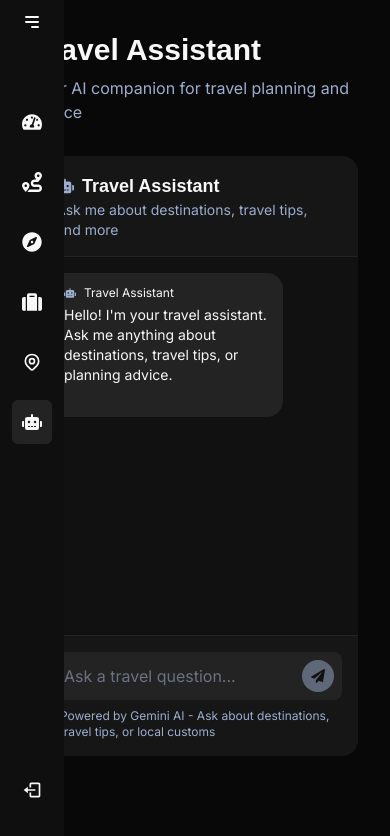
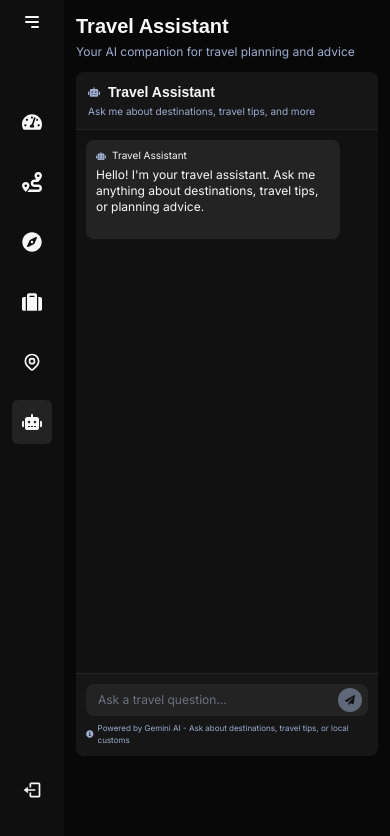
Before and after one commit to romeirofernandes/Trippeer, a React (Vite) app in the folder frontend/: page /travel-assistant in a window 390 px wide. Shown: the top 836 px of the page. Built offline with nearby package versions, Linux system fonts and the light colour scheme; no server answers.

Commit message:
travel assistant page responsive

```diff
--- a/frontend/src/pages/TravelAssistant.jsx
+++ b/frontend/src/pages/TravelAssistant.jsx
@@ -100,32 +100,32 @@ const TravelAssistant = () => {
   return (
     <div className="flex min-h-screen bg-[#080808]">
       <Sidebar />
-      <main className="flex-1 p-8">
+      <main className="flex-1 p-3 sm:p-4 md:p-6 lg:p-8 ml-16 sm:ml-16 md:ml-64">
         <div className="max-w-4xl mx-auto">
           <motion.div
             initial={{ opacity: 0, y: -20 }}
             animate={{ opacity: 1, y: 0 }}
             transition={{ duration: 0.6 }}
-            className="mb-8"
+            className="mb-3 sm:mb-6"
           >
-            <h1 className="text-3xl font-bold text-[#f8f8f8]">Travel Assistant</h1>
-            <p className="mt-2 text-[#9cadce]">Your AI companion for travel planning and advice</p>
+            <h1 className="text-xl sm:text-2xl md:text-3xl font-bold text-[#f8f8f8]">Travel Assistant</h1>
+            <p className="mt-1 sm:mt-2 text-xs sm:text-sm md:text-base text-[#9cadce]">Your AI companion for travel planning and advice</p>
           </motion.div>
           <motion.div
             initial={{ opacity: 0, y: 20 }}
             animate={{ opacity: 1, y: 0 }}
             transition={{ duration: 0.8, delay: 0.2 }}
-            className="bg-[#111111] rounded-2xl overflow-hidden h-[600px] flex flex-col"
+            className="bg-[#111111] rounded-lg sm:rounded-xl md:rounded-2xl overflow-hidden h-[calc(100vh-10rem)] sm:h-[calc(100vh-12rem)] md:h-[600px] flex flex-col"
           >
-            <div className="bg-[#161616] py-4 px-6 border-b border-[#232323]">
-              <h2 className="text-[#f8f8f8] text-lg font-semibold flex items-center">
-                <FaRobot className="text-[#9cadce] mr-2" />
+            <div className="bg-[#161616] py-2.5 sm:py-3 md:py-4 px-3 sm:px-4 md:px-6 border-b border-[#232323]">
+              <h2 className="text-sm sm:text-base md:text-lg font-semibold text-[#f8f8f8] flex items-center">
+                <FaRobot className="text-[#9cadce] mr-2 text-xs sm:text-sm" />
                 Travel Assistant
               </h2>
-              <p className="text-sm text-[#9cadce]">Ask me about destinations, travel tips, and more</p>
+              <p className="text-[10px] sm:text-xs md:text-sm text-[#9cadce] mt-0.5">Ask me about destinations, travel tips, and more</p>
             </div>
 
-            <div className="flex-1 overflow-y-auto p-4 space-y-4">
+            <div className="flex-1 overflow-y-auto p-2.5 sm:p-3 md:p-4 space-y-2.5 sm:space-y-3 md:space-y-4">
               <AnimatePresence>
                 {messages.map((message, index) => (
                   <motion.div
@@ -135,7 +135,7 @@ const TravelAssistant = () => {
                     className={`flex ${message.role === 'user' ? 'justify-end' : 'justify-start'}`}
                   >
                     <div
-                      className={`max-w-[80%] px-4 py-3 rounded-2xl ${
+                      className={`max-w-[90%] sm:max-w-[85%] md:max-w-[80%] px-2.5 sm:px-3 md:px-4 py-2 sm:py-2.5 md:py-3 rounded-lg sm:rounded-xl md:rounded-2xl ${
                         message.role === 'user'
                           ? 'bg-[#9cadce] text-black ml-auto'
                           : message.error
@@ -145,19 +145,19 @@ const TravelAssistant = () => {
                     >
                       <div className="flex items-center mb-1">
                         {message.role === 'user' ? (
-                          <FaUser className="text-xs mr-2" />
+                          <FaUser className="text-[10px] sm:text-xs mr-1.5 sm:mr-2" />
                         ) : (
-                          <FaRobot className="text-xs mr-2 text-[#9cadce]" />
+                          <FaRobot className="text-[10px] sm:text-xs mr-1.5 sm:mr-2 text-[#9cadce]" />
                         )}
-                        <span className="text-xs font-medium">
+                        <span className="text-[10px] sm:text-xs font-medium">
                           {message.role === 'user' ? 'You' : 'Travel Assistant'}
                         </span>
                       </div>
-                      <p className="text-sm whitespace-pre-wrap">
+                      <div className="text-xs sm:text-sm md:text-base whitespace-pre-wrap prose prose-invert max-w-none prose-p:my-1 prose-headings:my-2 prose-ul:my-1 prose-ol:my-1">
                         {message.role === 'assistant'
                           ? renderContent(message.content)
                           : message.content}
-                      </p>
+                      </div>
                     </div>
                   </motion.div>
                 ))}
@@ -165,14 +165,14 @@ const TravelAssistant = () => {
               <div ref={messagesEndRef} />
 
               {isLoading && (
-                <div className="flex items-center justify-center py-2">
-                  <FaSpinner className="animate-spin text-[#9cadce]" />
-                  <span className="ml-2 text-sm text-[#9cadce]">Thinking...</span>
+                <div className="flex items-center justify-center py-1.5 sm:py-2">
+                  <FaSpinner className="animate-spin text-[#9cadce] text-xs sm:text-sm" />
+                  <span className="ml-2 text-[10px] sm:text-xs md:text-sm text-[#9cadce]">Thinking...</span>
                 </div>
               )}
             </div>
 
-            <form onSubmit={handleSubmit} className="p-4 border-t border-[#232323] bg-[#161616]">
+            <form onSubmit={handleSubmit} className="p-2.5 sm:p-3 md:p-4 border-t border-[#232323] bg-[#161616]">
               <div className="relative">
                 <input
                   ref={inputRef}
@@ -181,19 +181,22 @@ const TravelAssistant = () => {
                   onChange={e => setInput(e.target.value)}
                   onKeyPress={handleKeyPress}
                   placeholder="Ask a travel question..."
-                  className="w-full pl-4 pr-12 py-3 bg-[#232323] text-[#f8f8f8] rounded-lg border-none focus:ring-2 focus:ring-[#9cadce] transition-all placeholder-gray-500"
+                  className="w-full pl-3 sm:pl-4 pr-10 sm:pr-12 py-2 sm:py-2.5 md:py-3 bg-[#232323] text-[#f8f8f8] rounded-lg border-none focus:ring-2 focus:ring-[#9cadce] transition-all placeholder-gray-500 text-xs sm:text-sm md:text-base"
                   disabled={isLoading}
                 />
                 <button
                   type="submit"
                   disabled={isLoading || !input.trim()}
-                  className="absolute right-2 top-1/2 transform -translate-y-1/2 w-8 h-8 flex items-center justify-center rounded-full bg-[#9cadce] hover:bg-[#8b9dbd] text-black disabled:opacity-50 disabled:cursor-not-allowed"
+                  className="absolute right-1.5 sm:right-2 top-1/2 transform -translate-y-1/2 w-6 h-6 sm:w-7 sm:h-7 md:w-8 md:h-8 flex items-center justify-center rounded-full bg-[#9cadce] hover:bg-[#8b9dbd] text-black disabled:opacity-50 disabled:cursor-not-allowed"
                 >
-                  {isLoading ? <FaSpinner className="animate-spin" /> : <FaPaperPlane className="text-sm" />}
+                  {isLoading ?
+                    <FaSpinner className="animate-spin text-[10px] sm:text-xs md:text-sm" /> :
+                    <FaPaperPlane className="text-[10px] sm:text-xs md:text-sm" />
+                  }
                 </button>
               </div>
-              <p className="mt-2 text-xs text-[#9cadce] flex items-center">
-                <FaInfoCircle className="mr-1" />
+              <p className="mt-1.5 sm:mt-2 text-[8px] sm:text-[10px] md:text-xs text-[#9cadce] flex items-center">
+                <FaInfoCircle className="mr-1 text-[8px] sm:text-[10px] md:text-xs" />
                 Powered by Gemini AI - Ask about destinations, travel tips, or local customs
               </p>
             </form>
```
